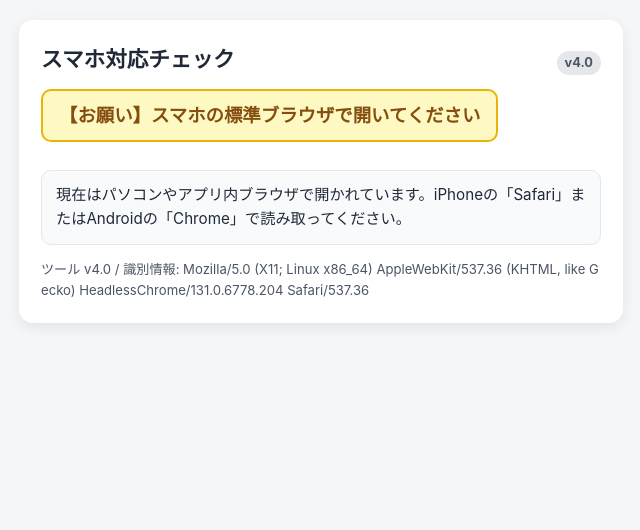
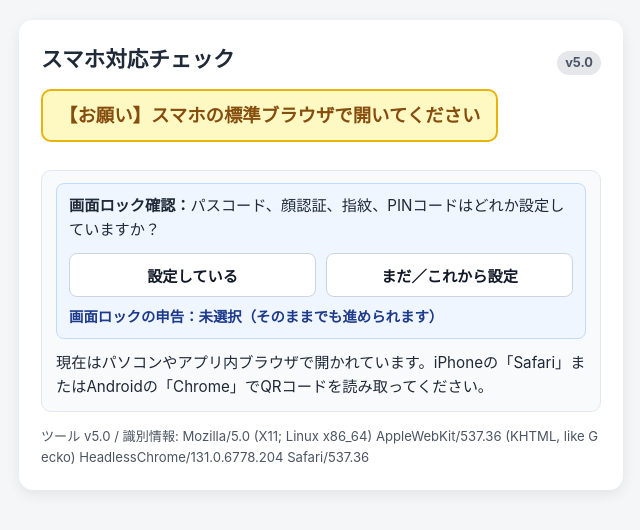
Before and after one commit to Yoshih-Naka/triage, a plain HTML site: page index.html in a window 1280 px wide. Shown: the whole page, without its empty margins (319-959 px from the left). Drawn offline with Linux system fonts and the light colour scheme.

Commit message:
Update index.html

```diff
--- a/index.html
+++ b/index.html
@@ -1,10 +1,10 @@
 <!DOCTYPE html>
-<!-- スマホ対応チェックツール v4.0 (汎用・判定メッセージ改善版) -->
+<!-- スマホ対応チェックツール v5.0 (汎用・画面ロック確認先頭行追加版) -->
 <html lang="ja">
 <head>
 <meta charset="UTF-8">
 <meta name="viewport" content="width=device-width, initial-scale=1.0">
-<title>端末チェック v4.0（OS・NFC確認）</title>
+<title>端末チェック v5.0（OS・NFC確認）</title>
 <style>
   body {
     font-family: -apple-system, BlinkMacSystemFont, "Hiragino Sans", "Meiryo", sans-serif;
@@ -61,6 +61,19 @@
     margin: 14px 0;
     font-size: 0.95rem;
   }
+  .lock-gate {
+    background: #eff6ff;
+    border: 1px solid #bfdbfe;
+    border-radius: 8px;
+    padding: 10px 12px;
+    margin-bottom: 12px;
+  }
+  .lock-status {
+    margin-top: 8px;
+    font-size: 0.9rem;
+    font-weight: bold;
+    color: #1e3a8a;
+  }
   .btn-group {
     display: flex;
     gap: 10px;
@@ -70,8 +83,8 @@
   button {
     flex: 1;
     min-width: 120px;
-    padding: 12px 14px;
-    font-size: 1rem;
+    padding: 10px 12px;
+    font-size: 0.95rem;
     font-weight: bold;
     border-radius: 8px;
     border: 1px solid #cbd5e1;
@@ -96,7 +109,7 @@
 <div class="card">
   <div class="header-row">
     <h1>スマホ対応チェック</h1>
-    <span class="ver-tag">v4.0</span>
+    <span class="ver-tag">v5.0</span>
   </div>
   <div id="resultBadge" class="badge">判定中...</div>
   <div id="resultDetail" class="info-box"></div>
@@ -115,7 +128,7 @@
 
 <script>
 (function() {
-  const APP_VERSION = "v4.0";
+  const APP_VERSION = "v5.0";
   const ua = navigator.userAgent || "";
   const isDesktopModeMac = (navigator.platform === "MacIntel" && navigator.maxTouchPoints > 1) || /Macintosh/i.test(ua);
   const hasRealIPadToken = /iPad/i.test(ua);
@@ -142,6 +155,33 @@
   const likelyLegacyApple = isAppleTouchDevice && (!supportsWebAuthn || !supportsInert);
 
   let androidNfcChoice = null;
+  let screenLockChoice = null;
+
+  function buildLockHeaderHtml() {
+    const setCls = screenLockChoice === "set" ? "active" : "";
+    const unsetCls = screenLockChoice === "unset" ? "active" : "";
+    let statusMsg = "画面ロックの申告：未選択（そのままでも進められます）";
+    if (screenLockChoice === "set") {
+      statusMsg = "画面ロック：設定済み（そのまま利用できます）";
+    } else if (screenLockChoice === "unset") {
+      statusMsg = "画面ロック：未設定（手続きの前にパスコード等の設定をご案内ください）";
+    }
+    return (
+      '<div class="lock-gate">' +
+        '<div><strong>画面ロック確認：</strong>パスコード、顔認証、指紋、PINコードはどれか設定していますか？</div>' +
+        '<div class="btn-group">' +
+          '<button type="button" id="btnLockSet" class="' + setCls + '" onclick="setScreenLock(\'set\')">設定している</button>' +
+          '<button type="button" id="btnLockUnset" class="' + unsetCls + '" onclick="setScreenLock(\'unset\')">まだ／これから設定</button>' +
+        '</div>' +
+        '<div class="lock-status">' + statusMsg + '</div>' +
+      '</div>'
+    );
+  }
+
+  window.setScreenLock = function(val) {
+    screenLockChoice = (screenLockChoice === val) ? null : val;
+    render();
+  };
 
   window.setNfc = function(val) {
     androidNfcChoice = val;
@@ -164,6 +204,7 @@
     const detail = document.getElementById("resultDetail");
     const nfcPrompt = document.getElementById("nfcPrompt");
     const uaInfo = document.getElementById("uaInfo");
+    const lockHeader = buildLockHeaderHtml();
 
     badge.className = "badge";
 
@@ -176,6 +217,7 @@
         badge.classList.add("warn");
         badge.textContent = "【確認しましょう】OS・表示設定のチェック";
         detail.innerHTML =
+          lockHeader +
           "<strong>端末種別：</strong>" + deviceLabel + "<br>" +
           "<strong>OS目安：</strong>" + verDisp + "<br>" +
           "<strong>案内：</strong>少し前のバージョンの可能性があります。「設定 ＞ 一般 ＞ 情報 / ソフトウェアアップデート」と、Safariの「AA / 表示」からモバイル表示になっているか一緒に確認しましょう。";
@@ -183,6 +225,7 @@
         badge.classList.add("ok");
         badge.textContent = "✨ ばっちり対応しています！（iPhone / iOS）";
         detail.innerHTML =
+          lockHeader +
           "<strong>端末種別：</strong>" + deviceLabel + "<br>" +
           "<strong>OS目安：</strong>" + verDisp + "<br>" +
           "<strong>NFC（読取機能）：</strong>iPhone 7以降であれば搭載されています<br>" +
@@ -195,6 +238,7 @@
         badge.classList.add("ng");
         badge.textContent = "【確認が必要です】NFC（カード読取）が見当たりません";
         detail.innerHTML =
+          lockHeader +
           "<strong>OS目安：</strong>" + verText + "<br>" +
           "<strong>NFC：</strong>なし / 未確認<br>" +
           "<strong>案内：</strong>カード読み取りにはNFC機能が必要です。設定でNFCがオフになっていないか、または別の手続き方法を一緒に確認しましょう。";
@@ -202,6 +246,7 @@
         badge.classList.add("warn");
         badge.textContent = "【確認しましょう】Androidのバージョンが古めです";
         detail.innerHTML =
+          lockHeader +
           "<strong>OS目安：</strong>" + verText + "<br>" +
           "<strong>NFC：</strong>" + (androidNfcChoice === "yes" ? "あり" : "未選択") + "<br>" +
           "<strong>案内：</strong>少し前のバージョンのため、OSアップデートができるか、また別の方法で進められるかを一緒に確認しましょう。";
@@ -210,6 +255,7 @@
           badge.classList.add("ok");
           badge.textContent = "👍 利用登録はばっちり対応しています！（Android 11）";
           detail.innerHTML =
+            lockHeader +
             "<strong>OS目安：</strong>" + verText + "<br>" +
             "<strong>NFC：</strong>あり<br>" +
             "<strong>案内：</strong>利用登録はこのまま進められます！※スマホ搭載機能はAndroid 12以上が対象です。";
@@ -217,6 +263,7 @@
           badge.classList.add("ok");
           badge.textContent = "✨ ばっちり対応しています！（Android）";
           detail.innerHTML =
+            lockHeader +
             "<strong>OS目安：</strong>" + verText + "<br>" +
             "<strong>NFC：</strong>あり<br>" +
             "<strong>案内：</strong>準備OK！このスマホでそのまま進められます。";
@@ -225,6 +272,7 @@
         badge.classList.add("warn");
         badge.textContent = "【あと一歩】下の「NFC」ボタンを選んでください";
         detail.innerHTML =
+          lockHeader +
           "<strong>OS目安：</strong>" + verText + "<br>" +
           "<strong>NFC：</strong>下の「NFCあり」「NFCなし / 不明」をタップすると判定が完了します。";
       }
@@ -232,7 +280,9 @@
       nfcPrompt.style.display = "none";
       badge.classList.add("warn");
       badge.textContent = "【お願い】スマホの標準ブラウザで開いてください";
-      detail.innerHTML = "現在はパソコンやアプリ内ブラウザで開かれています。iPhoneの「Safari」またはAndroidの「Chrome」で読み取ってください。";
+      detail.innerHTML =
+        lockHeader +
+        "現在はパソコンやアプリ内ブラウザで開かれています。iPhoneの「Safari」またはAndroidの「Chrome」でQRコードを読み取ってください。";
     }
 
     uaInfo.textContent = "ツール " + APP_VERSION + " / 識別情報: " + ua;
```
